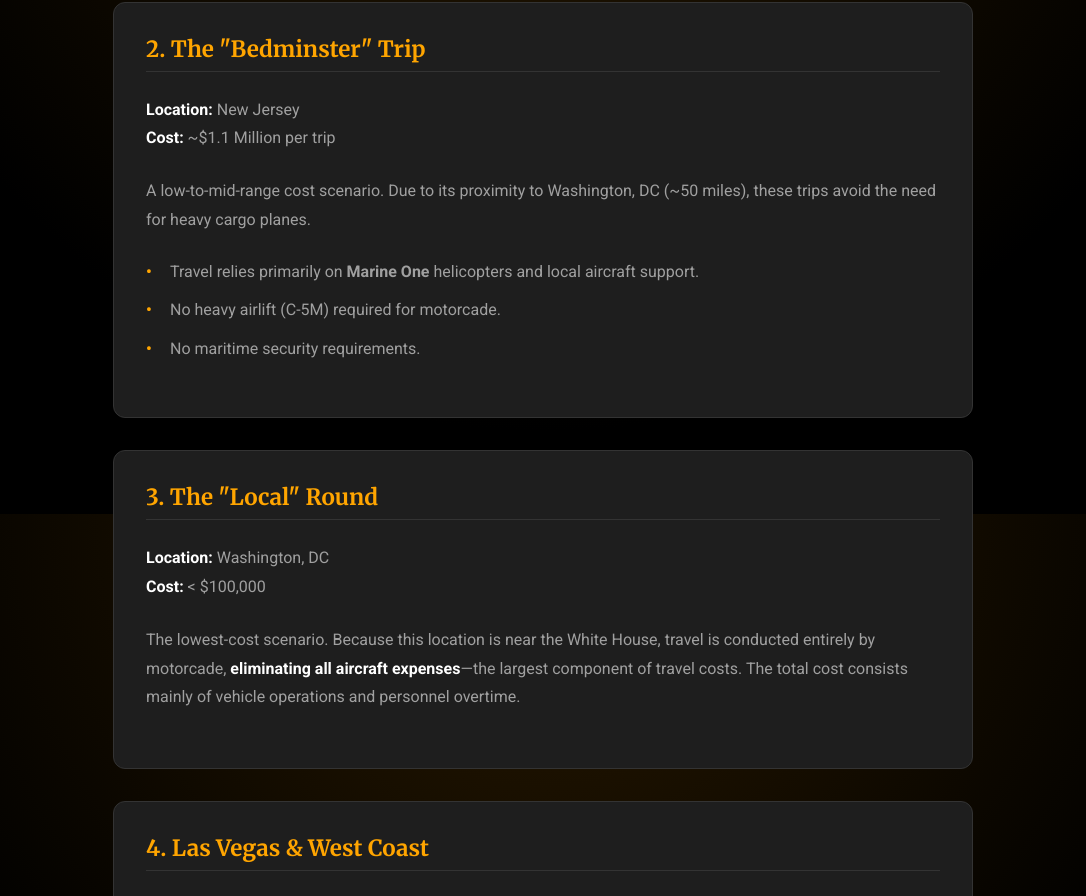
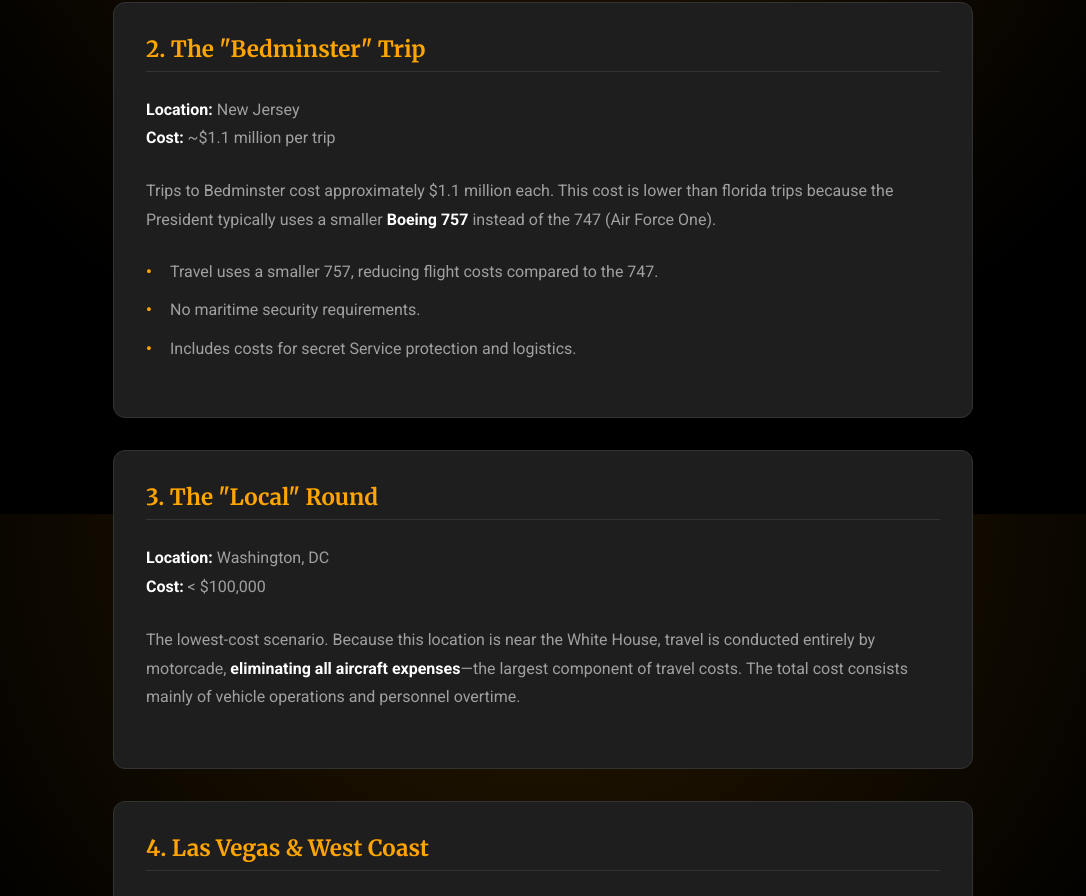
Before and after one commit to soyboi1312/istrumpgolfing.today, a Next.js app: page /cost-breakdown in a window 1280 px wide. Shown: the part 1086-1982 px from the top of the page, without its empty margins (97-1183 px from the left). Built offline with nearby package versions, Linux system fonts and the light colour scheme.

Commit message:
updated bedminster section

```diff
--- a/pages/cost-breakdown.tsx
+++ b/pages/cost-breakdown.tsx
@@ -117,15 +117,15 @@
           <h2 className={styles.sectionTitle}>2. The "Bedminster" Trip</h2>
           <p className={styles.textBlock}>
             <strong>Location:</strong> New Jersey<br/>
-            <strong>Cost:</strong> ~$1.1 Million per trip
+            <strong>Cost:</strong> ~$1.1 million per trip
           </p>
           <p className={styles.textBlock}>
-            A low-to-mid-range cost scenario. Due to its proximity to Washington, DC (~50 miles), these trips avoid the need for heavy cargo planes.
+            Trips to Bedminster cost approximately $1.1 million each. This cost is lower than florida trips because the President typically uses a smaller <strong>Boeing 757</strong> instead of the 747 (Air Force One).
           </p>
           <ul className={styles.contentList}>
-            <li>Travel relies primarily on <strong>Marine One</strong> helicopters and local aircraft support.</li>
-            <li>No heavy airlift (C-5M) required for motorcade.</li>
+            <li>Travel uses a smaller 757, reducing flight costs compared to the 747.</li>
             <li>No maritime security requirements.</li>
+            <li>Includes costs for secret Service protection and logistics.</li>
           </ul>
         </section>
 
```
